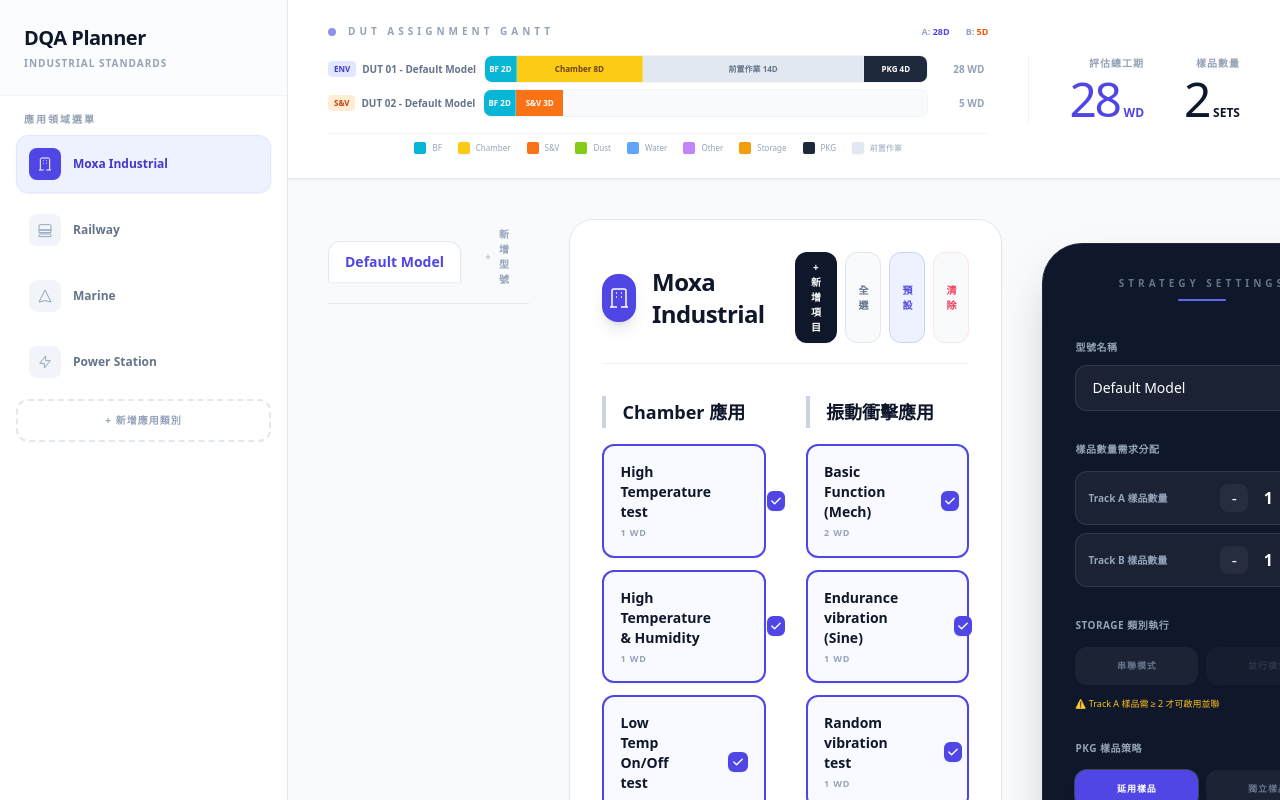
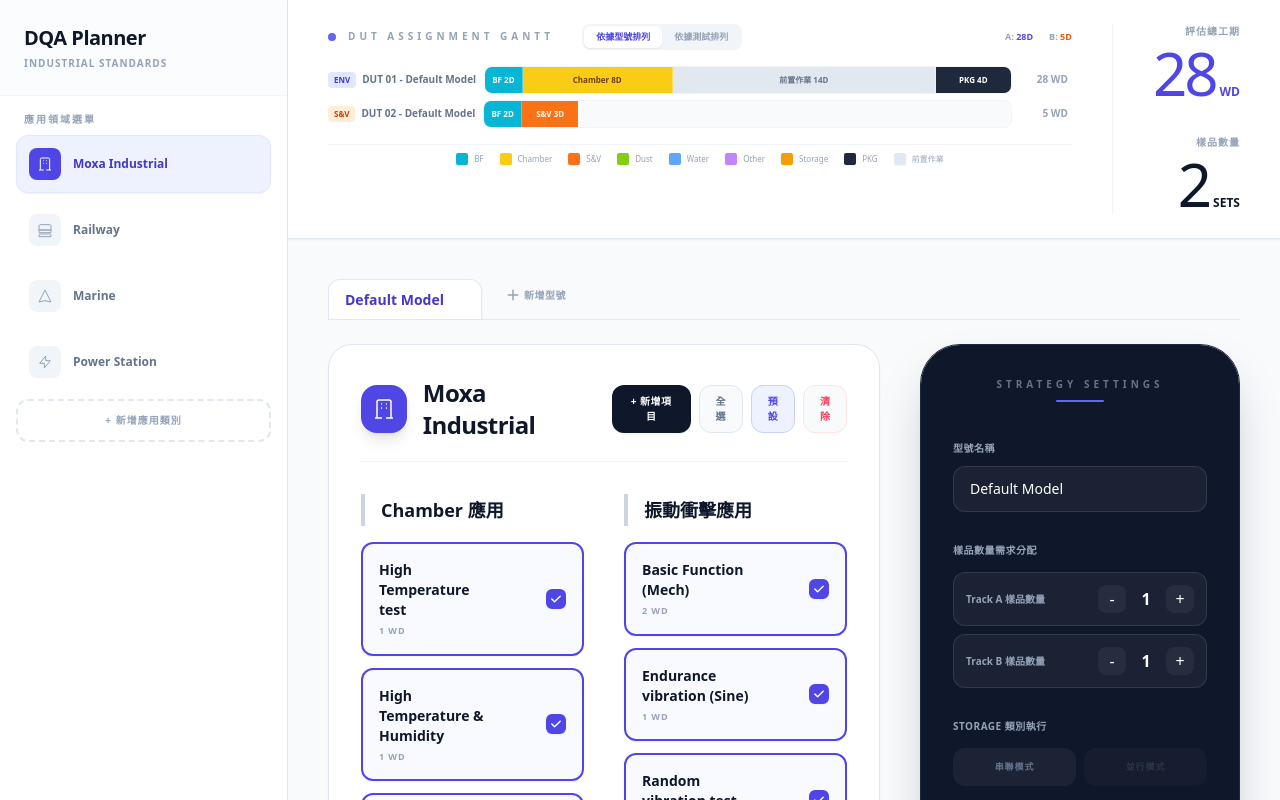
Before and after one commit to Gino831/DQASchedulePlanner, a React (Vite) app: page / in a window 1280 px wide. Shown: the top 800 px of the page. Built offline with nearby package versions, Linux system fonts and the light colour scheme.

Commit message:
feat: layout optimizations, model renaming, and gantt sorting

```diff
--- a/App.tsx
+++ b/App.tsx
@@ -130,6 +130,7 @@ const App: React.FC = () => {
   });
 
   const [activeModelId, setActiveModelId] = useState<string>(models[0]?.id || '');
+  const [sortBy, setSortBy] = useState<'model' | 'track'>('model');
 
   // Keep strategy global
   const [strategy, setStrategy] = useState<ExecutionStrategy>(ExecutionStrategy.PARALLEL);
@@ -298,9 +299,7 @@ const App: React.FC = () => {
 
       let totalStorageDays = 0;
       if (appStorageDays.length > 0) {
-        totalStorageDays = storageStrategy === ExecutionStrategy.PARALLEL
-          ? Math.max(...appStorageDays)
-          : appStorageDays.reduce((a, b) => a + b, 0);
+        totalStorageDays = appStorageDays.reduce((a, b) => a + b, 0);
       }
 
       const totalEnvDays = storageStrategy === ExecutionStrategy.PARALLEL
@@ -433,6 +432,26 @@ const App: React.FC = () => {
       finalTotalDays = Math.max(globalTrackATotal, globalTrackBTotal, globalTrackCTotal);
     }
 
+
+    if (sortBy === 'track') {
+      allDutRows.sort((a, b) => {
+        if (a.track !== b.track) return a.track.localeCompare(b.track);
+        return a.label.localeCompare(b.label);
+      });
+    } else {
+      // Sort by model name then track
+      // Extract model name from label if we didn't add modelId explicitely (we have it in map, but the rows are flattened)
+      // Actually simpler: just use insertion order for model (original array is pushed by model loop)
+      // but to be safe we sort by label if needed, or if we preserve insertion it's already sorted by model!
+      // To strictly ensure:
+      allDutRows.sort((a, b) => {
+        const modelA = a.id.split('_')[2];
+        const modelB = b.id.split('_')[2];
+        if (modelA !== modelB) return modelA.localeCompare(modelB);
+        return String(a.track).localeCompare(String(b.track));
+      });
+    }
+
     return {
       totalDays: finalTotalDays,
       trackATotal: globalTrackATotal,
@@ -443,14 +462,14 @@ const App: React.FC = () => {
       currentStrategy: strategy,
       dutRows: allDutRows,
     };
-  }, [standards, models, strategy, storageStrategy, pkgStrategy]);
+  }, [standards, models, strategy, storageStrategy, pkgStrategy, sortBy]);
 
 
   return (
     <div className="min-h-screen bg-slate-50 flex flex-col md:flex-row text-slate-800 font-sans">
 
       {/* Sidebar - Compact Selection */}
-      <aside className="w-full md:w-72 bg-white border-r border-slate-200 flex flex-col shrink-0 overflow-y-auto no-print">
+      <aside className="w-full md:w-72 bg-white border-r border-slate-200 flex flex-col shrink-0 overflow-y-auto no-print md:sticky md:top-0 md:h-screen">
         <div className="p-6 border-b border-slate-100 bg-slate-50/50">
           <h1 className="text-xl font-bold tracking-tight text-slate-900">DQA Planner</h1>
           <p className="text-[10px] font-black text-slate-400 uppercase tracking-widest mt-1">Industrial Standards</p>
@@ -487,19 +506,34 @@ const App: React.FC = () => {
       </aside>
 
       {/* Main Content Area */}
-      <main className="flex-1 flex flex-col md:h-screen md:overflow-hidden">
+      <main className="flex-1 flex flex-col min-w-0">
 
         {/* Gantt / Summary Header */}
-        <section className="bg-white border-b border-slate-200 p-6 lg:px-10 shrink-0 shadow-sm z-10">
+        <section className="bg-white border-b border-slate-200 p-6 lg:px-10 shrink-0 shadow-sm sticky top-0 z-30">
           {!calculationResults.hasTests ? (
             <div className="w-full text-center py-6 text-slate-300 font-medium italic">請選取測項開始評估</div>
           ) : (
-            <div className="max-w-7xl mx-auto flex flex-col lg:flex-row items-center gap-10">
+            <div className="w-full flex flex-col xl:flex-row items-stretch gap-6 xl:gap-10">
               <div className="flex-1 w-full space-y-4">
                 <div className="flex items-center justify-between">
                   <div className="flex items-center gap-3">
                     <div className="h-2 w-2 rounded-full bg-indigo-500 shadow-sm animate-pulse"></div>
                     <h3 className="text-[10px] font-black text-slate-400 uppercase tracking-[0.4em]">DUT Assignment Gantt</h3>
+                    <div className="flex ml-4 bg-slate-100 rounded-lg p-0.5">
+                      <button
+                        onClick={() => setSortBy('model')}
+                        className={`px-3 py-1 text-[9px] font-bold uppercase rounded-md transition-all ${sortBy === 'model' ? 'bg-white text-indigo-600 shadow-sm' : 'text-slate-400 hover:text-slate-600'}`}
+                      >
+                        依據型號排列
+                      </button>
+                      <button
+                        onClick={() => setSortBy('track')}
+                        className={`px-3 py-1 text-[9px] font-bold uppercase rounded-md transition-all ${sortBy === 'track' ? 'bg-white text-indigo-600 shadow-sm' : 'text-slate-400 hover:text-slate-600'}`}
+                      >
+                        依據測試排列
+                      </button>
+                    </div>
+
                   </div>
                   <div className="flex gap-4 text-[9px] font-bold text-slate-400 uppercase">
                     <span>A: <span className="text-indigo-600 tabular-nums">{calculationResults.trackATotal}D</span></span>
@@ -509,7 +543,7 @@ const App: React.FC = () => {
                 </div>
 
                 {/* DUT 列 */}
-                <div className="space-y-1.5 max-h-72 overflow-y-auto pr-1">
+                <div className="space-y-1.5 max-h-[40vh] xl:max-h-[50vh] overflow-y-auto pr-1 flex-1">
                   {calculationResults.dutRows.map(dut => (
                     <div key={dut.id} className="flex items-center gap-2">
                       <div className="w-auto min-w-[6rem] shrink-0 flex items-center gap-1.5">
@@ -558,18 +592,18 @@ const App: React.FC = () => {
               </div>
 
               {/* Numerical Overview */}
-              <div className="flex gap-10 shrink-0 border-l border-slate-100 pl-10 h-full items-center">
+              <div className="flex xl:flex-col gap-6 xl:gap-8 shrink-0 xl:border-l xl:border-slate-100 xl:pl-10 h-full justify-center">
                 <div className="text-right">
                   <p className="text-[10px] font-black text-slate-400 uppercase tracking-widest mb-1">評估總工期</p>
                   <div className="flex items-baseline justify-end text-indigo-600">
-                    <span className="text-5xl font-light tabular-nums leading-none tracking-tighter">{calculationResults.totalDays}</span>
+                    <span className="text-5xl xl:text-6xl font-light tabular-nums leading-none tracking-tighter">{calculationResults.totalDays}</span>
                     <span className="text-xs font-bold ml-1 uppercase">WD</span>
                   </div>
                 </div>
                 <div className="text-right">
                   <p className="text-[10px] font-black text-slate-400 uppercase tracking-widest mb-1">樣品數量</p>
                   <div className="flex items-baseline justify-end text-slate-900">
-                    <span className="text-5xl font-light tabular-nums leading-none tracking-tighter">{calculationResults.totalUnits}</span>
+                    <span className="text-5xl xl:text-6xl font-light tabular-nums leading-none tracking-tighter">{calculationResults.totalUnits}</span>
                     <span className="text-xs font-bold ml-1 uppercase">Sets</span>
                   </div>
                 </div>
@@ -579,23 +613,34 @@ const App: React.FC = () => {
         </section>
 
         {/* Workspace: Test Group Details */}
-        <div className="flex-1 md:overflow-y-auto p-6 lg:p-10 pb-28 xl:pb-10">
-          <div className="max-w-6xl mx-auto flex flex-col xl:flex-row gap-10">
+        <div className="flex-1 p-6 lg:p-10 pb-28 xl:pb-10">
+          <div className="w-full flex flex-col gap-6">
 
-            <div className="flex-1 space-y-6">
+            <div className="w-full">
               {/* Model Tabs */}
               <div className="flex items-center gap-2 overflow-x-auto pb-2 border-b border-slate-200">
                 {models.map(model => (
-                  <button
+                  <div
                     key={model.id}
                     onClick={() => setActiveModelId(model.id)}
-                    className={`px-4 py-2.5 rounded-t-xl font-bold text-sm whitespace-nowrap transition-all border border-b-0 flex items-center gap-2 ${activeModelId === model.id ? 'bg-white text-indigo-600 border-slate-200 shadow-sm relative z-10 -mb-[9px]' : 'bg-slate-50 border-transparent text-slate-400 hover:text-slate-600 hover:bg-slate-100'}`}
+                    className={`px-4 py-2.5 rounded-t-xl font-bold text-sm whitespace-nowrap transition-all border border-b-0 flex items-center gap-2 cursor-pointer ${activeModelId === model.id ? 'bg-white text-indigo-600 border-slate-200 shadow-sm relative z-10 -mb-[9px]' : 'bg-slate-50 border-transparent text-slate-400 hover:text-slate-600 hover:bg-slate-100'}`}
                   >
+                    {activeModelId === model.id ? (
+                      <input
+                        type="text"
+                        value={model.name}
+                        onChange={(e) => updateActiveModel({ name: e.target.value })}
+                        onClick={(e) => e.stopPropagation()}
+                        className="bg-transparent border-none outline-none focus:ring-1 focus:ring-indigo-300 rounded px-1 -mx-1 font-bold text-sm text-indigo-700 w-32"
+                      />
+                    ) : (
                       <span>{model.name}</span>
+                    )}
                     {models.length > 1 && (
-                      <span
+                      <button
                         onClick={(e) => {
                           e.stopPropagation();
+                          e.preventDefault();
                           if (window.confirm(`確定要刪除型號 ${model.name} 嗎？`)) {
                             const newModels = models.filter(m => m.id !== model.id);
                             setModels(newModels);
@@ -607,9 +652,9 @@ const App: React.FC = () => {
                         className="w-4 h-4 rounded-full flex items-center justify-center hover:bg-rose-100 hover:text-rose-600 transition-colors"
                       >
                         ×
-                      </span>
+                      </button>
                     )}
-                  </button>
+                  </div>
                 ))}
                 <button
                   onClick={() => {
@@ -625,7 +670,8 @@ const App: React.FC = () => {
               </div>
             </div>
 
-            <div className="space-y-10">
+            <div className="flex flex-col xl:flex-row gap-10 items-start w-full">
+              <div className="flex-1 space-y-10 w-full">
 
                 {standards.filter(s => activeApps.includes(s.id)).map(standard => (
                   <div key={standard.id} className="bg-white rounded-3xl p-8 border border-slate-200 shadow-sm">
@@ -692,9 +738,9 @@ const App: React.FC = () => {
                 ))}
               </div>
 
-            {/* Controls Side Panel - Hidden on mobile, shown on xl+ */}
-            <aside className="hidden xl:block xl:w-80 shrink-0 space-y-6">
-              <div className="bg-slate-900 rounded-[2.5rem] p-8 text-white shadow-2xl space-y-8 sticky top-6 border border-slate-800">
+              {/* Controls Side Panel */}
+              <aside className="w-full xl:w-80 shrink-0 space-y-6">
+                <div className="bg-slate-900 rounded-[2.5rem] p-8 text-white shadow-2xl space-y-8 sticky top-6 border border-slate-800 max-h-[calc(100vh-3rem)] overflow-y-auto">
                   <div className="text-center">
                     <h3 className="text-[10px] font-black text-slate-500 uppercase tracking-[0.4em] mb-2">Strategy Settings</h3>
                     <div className="h-0.5 w-12 bg-indigo-500 mx-auto rounded-full"></div>
@@ -811,6 +857,10 @@ const App: React.FC = () => {
                   </div>
                 </div>
               </aside>
+            </div>
+          </div>
+        </div>
+      </main>
 
               {/* 手機版浮動底部控制面板 - 僅在 xl 以下顯示 */}
               {mobileSettingsOpen && (
@@ -927,9 +977,6 @@ const App: React.FC = () => {
                   </div>
                 </div>
               </div>
-          </div>
-        </div>
-      </main >
 
               {/* Test Item Modal */}
               {
@@ -963,6 +1010,7 @@ const App: React.FC = () => {
                   </div>
                 )
               }
+
 
       {/* Application Domain Modal */}
       {
```
Lines whose indentation alone changed are shown as unchanged.
